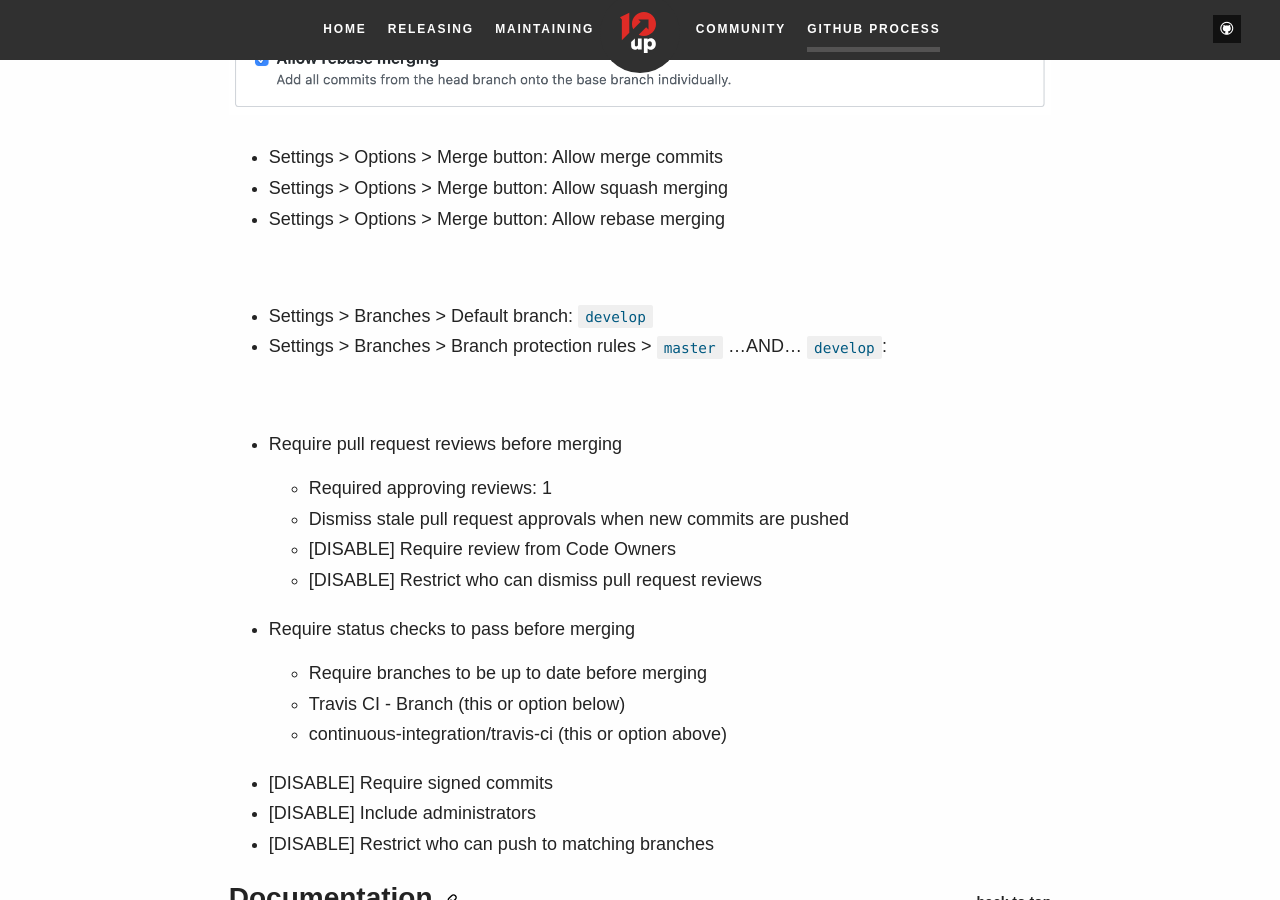
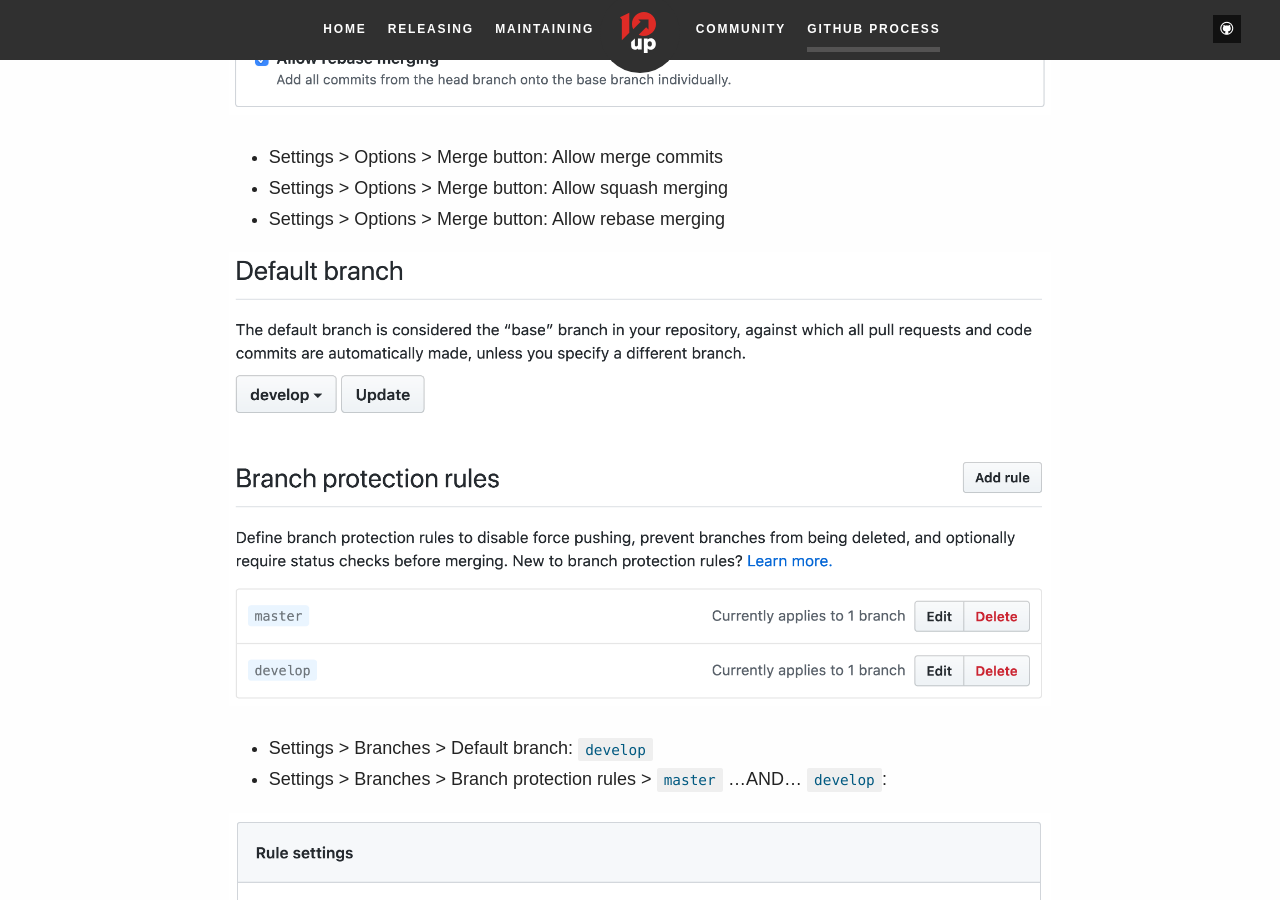
Before and after one commit to 10up/Open-Source-Best-Practices, a Jekyll site: the page built from github-process.md, in a window 1280 px wide and 900 px high, scrolled down 2201 px. Built offline with Jekyll 4.4.1, drawn with Linux system fonts in a browser that asks for light colours; some web fonts are replaced.

Commit message:
updating remaining image links

```diff
--- a/_includes/markdown/GitHub-Process.md
+++ b/_includes/markdown/GitHub-Process.md
@@ -39,11 +39,11 @@ This means that we’ll want the following GitHub settings:
 - Settings > Options > Merge button: Allow squash merging
 - Settings > Options > Merge button: Allow rebase merging
 
-![](img/github-settings-branches.png)
+![](../../img/github-settings-branches.png)
 - Settings > Branches > Default branch: `develop`
 - Settings > Branches > Branch protection rules > `master` ...AND… `develop`:
 
-![](img/github-settings-branch-protection-rule-settings.png)
+![](../../img/github-settings-branch-protection-rule-settings.png)
   - Require pull request reviews before merging
     - Required approving reviews: 1
     - Dismiss stale pull request approvals when new commits are pushed
```
